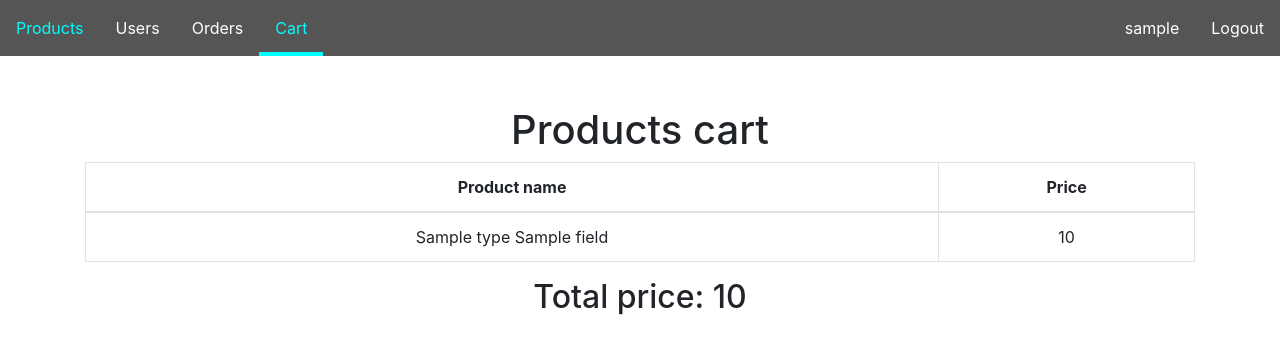
After one commit to rostislavborovyk/eshop, a Django app: page /orders/cart/ in a window 1280 px wide. The commit adds this page. Shown: the top 354 px of the page. Run offline with Django 3.2, Linux system fonts and the light colour scheme; a user stored in the database is signed in; tables that the repository leaves empty hold one stand-in row (values such as "Sample post"); a database or web service that is not in the repository returns one stand-in record (values such as "Sample title"); data that the repository does not hold is empty; parts of the project's set-up code (start-up, migrations or seed data) failed here and were passed over.

Commit message:
added cart with storinh products in mongo

```diff
--- a/eshop/settings.py
+++ b/eshop/settings.py
@@ -143,5 +143,4 @@ LOGOUT_REDIRECT_URL = "/users"
 
 KAFKA_SERVERS = os.getenv('KAFKA_SERVERS', '0.0.0.0:9092')
 
-# REDIS_PAGE_TRACKING_EXPIRATION = 86400
 REDIS_PAGE_TRACKING_LIST_NAME = "visited_urls"
--- a/main/static/base.css
+++ b/main/static/base.css
@@ -23,7 +23,7 @@
   padding: 16px;
   text-decoration: none;
 }
-.nav .nav__container ul .active {
+.nav .nav__container ul .current {
   color: #00ffff;
   box-shadow: inset 0 -4px 0 0 #0ff;
 }
--- a/main/static/base.scss
+++ b/main/static/base.scss
@@ -12,19 +12,20 @@
       overflow: hidden;
       background-color: #555;
       display: flex;
+
       li a:hover {
         color: #00ffff;
       }
+
       li a {
         display: block;
         color: white;
         text-align: center;
         padding: 16px;
         text-decoration: none;
-
       }
 
-      .active {
+      .current {
         color: #00ffff;
         box-shadow: inset 0 -4px 0 0 #0ff;
 
--- a/main/templates/base.html
+++ b/main/templates/base.html
@@ -16,17 +16,19 @@
     <div class="nav__container">
         <ul id="nav__left">
             <li>
-                <a href="/products" {% if request.path == "/products/" %} class="active"{% endif %}>Products</a>
+                <a href="/products" {% if request.path == "/products/" %} class="current"{% endif %}>Products</a>
             </li>
             <li>
-                <a href="/users" {% if request.path == "/users/" %} class="active"{% endif %}>Users</a>
+                <a href="/users" {% if request.path == "/users/" %} class="current"{% endif %}>Users</a>
             </li>
             <li>
-                <a href="/orders" {% if request.path == "/orders/" %} class="active"{% endif %}>Orders</a>
+                <a href="/orders" {% if request.path == "/orders/" %} class="current"{% endif %}>Orders</a>
             </li>
-            <li>
-                <a href="/orders/my" {% if request.path == "/orders/my/" %} class="active"{% endif %}>My orders</a>
-            </li>
+            {% if user.is_authenticated %}
+                <li>
+                    <a href="/orders/cart" {% if request.path == "/orders/cart/" %} class="current"{% endif %}>Cart</a>
+                </li>
+            {% endif %}
         </ul>
         <ul id="nav__right">
             {% if user.is_authenticated %}
--- /dev/null
+++ b/orders/templates/orders/cart.html
@@ -0,0 +1,27 @@
+{% extends "base.html" %}
+
+{% block title %}Orders page{% endblock %}
+
+{% block content %}
+    <div class="container">
+        <div class="container__list">
+            <h1>Products cart</h1>
+            <table class="table table-bordered">
+                <thead>
+                <tr>
+                    <th scope="col">Product name</th>
+                    <th scope="col">Price</th>
+                </tr>
+                </thead>
+                <tbody>
+                {% for product in products %}
+                    <tr>
+                        <td>{{ product.product_name }}</td>
+                        <td>{{ product.price }}</td>
+                    </tr>
+                {% endfor %}
+                </tbody>
+            </table>
+            <h2>Total price: {{ total_price }}</h2>
+        </div>
+    </div>{% endblock %}
--- a/orders/urls.py
+++ b/orders/urls.py
@@ -5,5 +5,6 @@ from .views import *
 
 urlpatterns = [
     path("", orders, name="orders"),
-    path("my/", auth_user_orders, name="auth_user_orders"),
+    path("cart/", cart, name="cart"),
+    # path("my/", auth_user_orders, name="auth_user_orders"),
 ]
--- a/orders/utils.py
+++ b/orders/utils.py
@@ -1,4 +1,5 @@
 from collections import namedtuple
+from decimal import Decimal
 from typing import List
 
 from orders.models import Order
@@ -41,3 +42,7 @@ def _get_orders_of_user(user) -> List[PersonalOrders]:
         ))
 
     return res
+
+
+def get_total_cart_price(products):
+    return sum(map(lambda x: Decimal(x.price), products))
--- a/orders/views.py
+++ b/orders/views.py
@@ -1,7 +1,8 @@
 from django.shortcuts import render
 
 from orders.models import Order
-from orders.utils import _get_orders_with_clients_and_products_data, _get_orders_of_user
+from orders.utils import _get_orders_with_clients_and_products_data, _get_orders_of_user, get_total_cart_price
+from products.services.mongo_services import get_cart_products
 
 
 def orders(request):
@@ -10,16 +11,28 @@ def orders(request):
     context = {
         "orders": orders
     }
-    if request.user.is_authenticated:
-        print(request.user)
-        user_orders = Order.objects.filter(user=request.user).all()
+    # if request.user.is_authenticated:
+    #     print(request.user)
+    #     user_orders = Order.objects.filter(user=request.user).all()
 
     return render(request, "orders/orders.html", context)
 
 
-def auth_user_orders(request):
-    context = dict()
-    if request.user.is_authenticated:
-        user_orders = _get_orders_of_user(request.user)
-        context.update({"orders": user_orders})
-    return render(request, "orders/auth_user_orders.html", context)
+def cart(request):
+
+    products = get_cart_products(request.user.id)
+    total_price = get_total_cart_price(products)
+
+    context = {
+        "products": products,
+        "total_price": total_price,
+    }
+
+    return render(request, "orders/cart.html", context)
+
+# def auth_user_orders(request):
+#     context = dict()
+#     if request.user.is_authenticated:
+#         user_orders = _get_orders_of_user(request.user)
+#         context.update({"orders": user_orders})
+#     return render(request, "orders/auth_user_orders.html", context)
--- /dev/null
+++ b/products/services/mongo_services.py
@@ -0,0 +1,34 @@
+from collections import namedtuple
+from typing import List
+
+import pymongo
+
+# todo move config values to settings
+p = "verystrongpassword"
+
+db_name = "db"
+collection_name = "products_cart"
+
+MONGO_CONNECTION_STRING = f"mongodb+srv://user:{p}@testdjango.qpa7w.mongodb.net/" \
+                          f"db?retryWrites=true&w=majority"
+
+_mongo_cluster = pymongo.MongoClient(MONGO_CONNECTION_STRING)
+_db = _mongo_cluster[db_name]
+_products_cart_collection = _db[collection_name]
+
+ProductData = namedtuple("ProductData", "product_name price")
+
+
+def insert_data_to_mongo(data: dict):
+    _products_cart_collection.insert_one(data)
+
+
+def get_cart_products(user_id: int) -> List[ProductData]:
+    data = [
+        ProductData(
+            product_name=f"{product['fields']['attributes']['type']} {product['fields']['name']}",
+            price=product['fields']['price']
+        )
+        for product in _products_cart_collection.find({"user_id": user_id})
+    ]
+    return data
--- a/products/views.py
+++ b/products/views.py
@@ -1,6 +1,9 @@
 from django.shortcuts import render, get_object_or_404
 from .models import Product
+
+
 # from .services.kafka_producer import send_product_page_visit
+from .services.db_services import add_product_to_cart
 
 
 def products(request):
@@ -17,7 +20,7 @@ def product(request, product_id):
 
     # sends a visit of this page to kafka to count products popularity later
     # send_product_page_visit(product.id)
-
+    add_product_to_cart(request.user, product)
     context = {
         "product": product
     }
--- a/requirements.txt
+++ b/requirements.txt
@@ -4,6 +4,7 @@ django-crispy-forms==1.9.2
 Faker==4.14.0
 kafka-python==2.0.2
 psycopg2-binary==2.8.6
+pymongo==3.11.0
 python-dateutil==2.8.1
 python-dotenv==0.15.0
 pytz==2020.4
```
Also changed, not shown: products/services/db_services.py (added, +13 -0 lines), products/models.py (line endings or trailing spaces), 1 other file.
